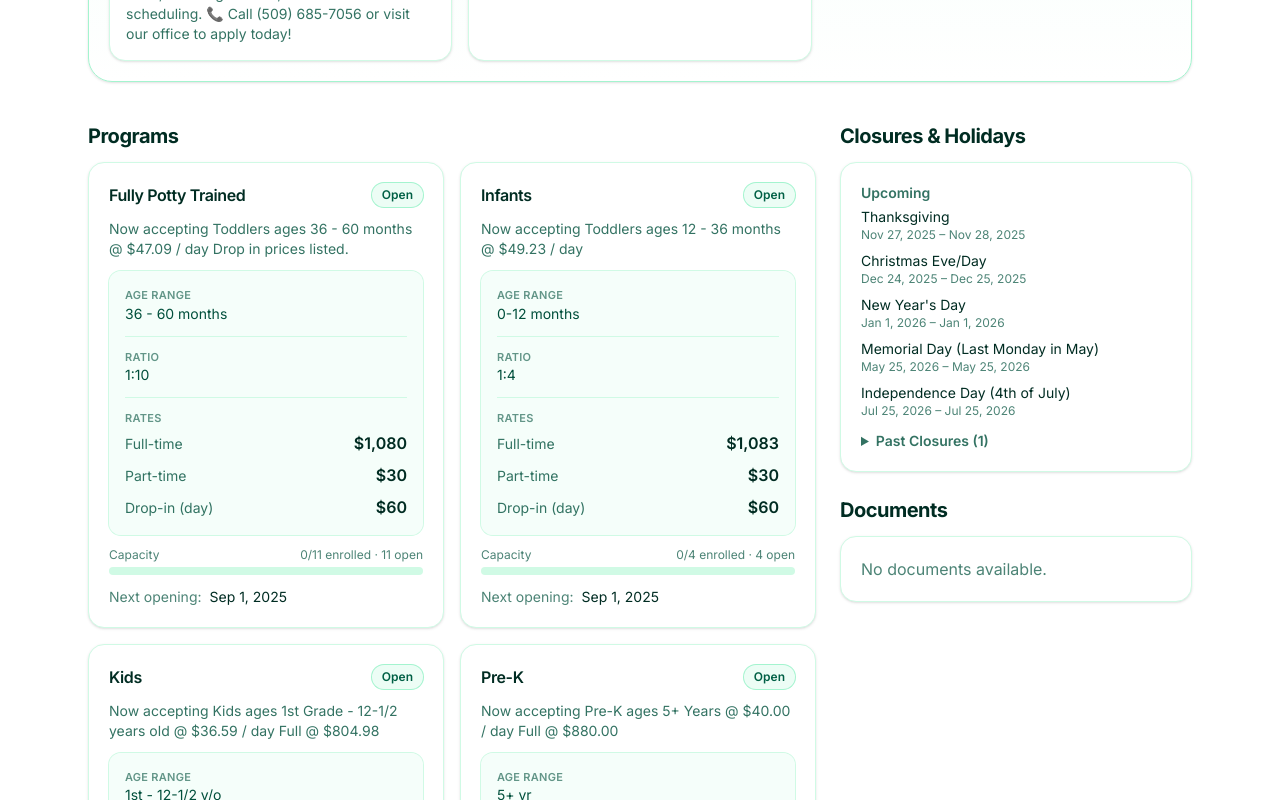
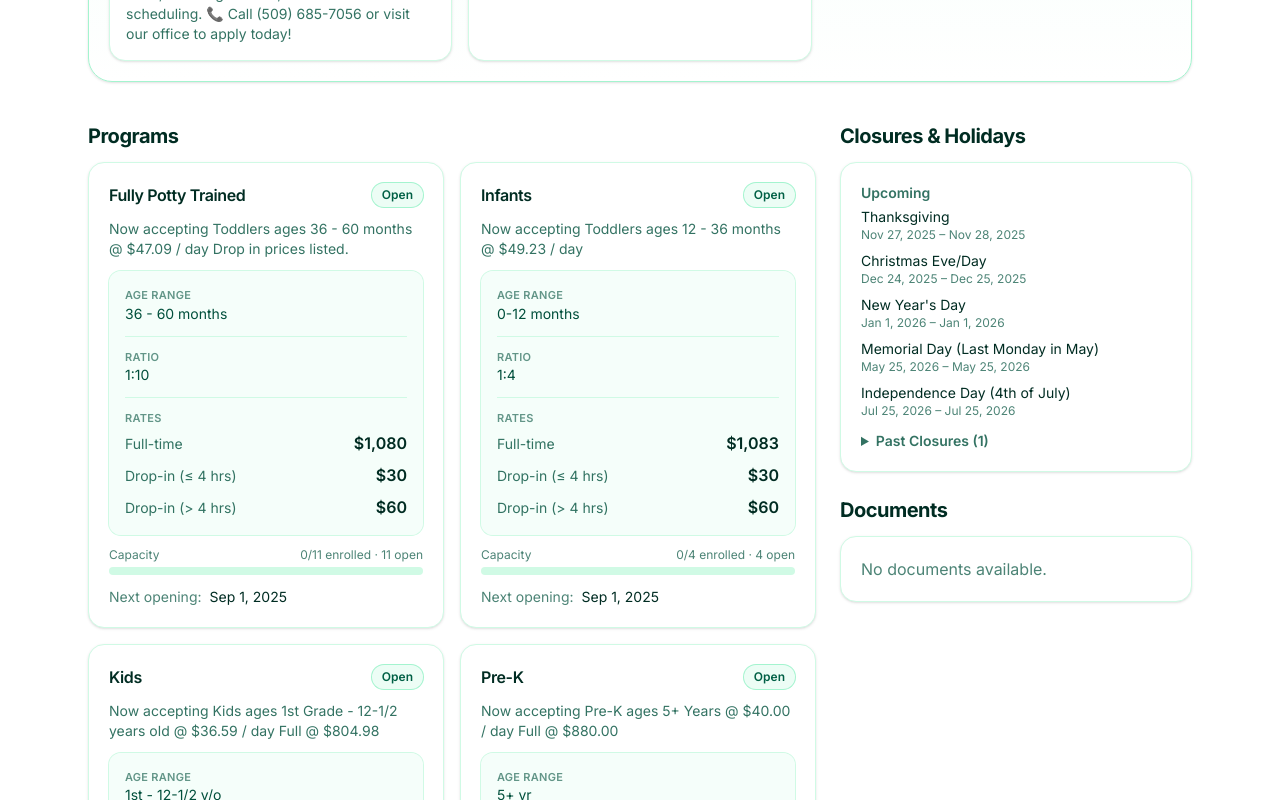
Before and after one commit to jredding43/daycarev2, a React (Vite) app: page /information in a window 1280 px wide. Shown: the part 560-1360 px from the top of the page. Built offline with nearby package versions, Linux system fonts and the light colour scheme.

Commit message:
Update Information.tsx: CMS-driven disclaimer + drop-in tiers

```diff
--- a/src/pages/Information.tsx
+++ b/src/pages/Information.tsx
@@ -6,7 +6,12 @@ type Program = {
   age_range: string;
   description: string;
   ratio: string;
-  tuition: { full_time: number; part_time?: number; drop_in?: number };
+  tuition: {
+    full_time: number;
+    // NEW drop-in tiers (match Netlify CMS schema)
+    drop_in1?: number; // ≤ threshold hours
+    drop_in2?: number; // > threshold hours
+  };
   availability: {
     status: string; // "Openings" | "Waitlist" | "Full" | etc.
     max_capacity: number;
@@ -19,7 +24,7 @@ type Closure = { title: string; start: string; end?: string; description?: strin
 type Document = { title: string; file: string; description?: string };
 type InfoItem = { title: string; description?: string };
 
-// NEW: Billing settings type
+// Billing settings type
 type BillingSettings = {
   enabled?: boolean;
   threshold_hours?: number;
@@ -57,21 +62,38 @@ const capacityPct = (enrolled: number, max: number) =>
   Math.max(0, Math.min(100, Math.round((enrolled / Math.max(1, max)) * 100)));
 
 /** Build-time content loading (no network calls): */
-const programModules = import.meta.glob("/src/content/programs/*.json", { eager: true, import: "default" }) as Record<string, Program>;
-const closureModules = import.meta.glob("/src/content/closures/*.json", { eager: true, import: "default" }) as Record<string, Closure>;
-const documentModules = import.meta.glob("/src/content/documents/*.json", { eager: true, import: "default" }) as Record<string, Document>;
-const infoModules = import.meta.glob("/src/content/information/*.json", { eager: true, import: "default" }) as Record<string, InfoItem>;
+const programModules = import.meta.glob("/src/content/programs/*.json", { eager: true, import: "default" }) as Record<
+  string,
+  Program
+>;
+const closureModules = import.meta.glob("/src/content/closures/*.json", { eager: true, import: "default" }) as Record<
+  string,
+  Closure
+>;
+const documentModules = import.meta.glob("/src/content/documents/*.json", { eager: true, import: "default" }) as Record<
+  string,
+  Document
+>;
+const infoModules = import.meta.glob("/src/content/information/*.json", { eager: true, import: "default" }) as Record<
+  string,
+  InfoItem
+>;
 
-// NEW: load singleton billing settings from Netlify CMS file
-const billingModules = import.meta.glob("/src/content/settings/billing.json", { eager: true, import: "default" }) as Record<string, BillingSettings>;
+// Billing (singleton)
+const billingModules = import.meta.glob("/src/content/settings/billing.json", {
+  eager: true,
+  import: "default",
+}) as Record<string, BillingSettings>;
+
 const defaultBilling: Required<BillingSettings> = {
   enabled: true,
   threshold_hours: 4,
   rate_under_or_equal: 30,
   rate_over: 60,
   disclaimer: "",
-  notes: ""
+  notes: "",
 };
+
 const loadedBilling = Object.values(billingModules)[0] || {};
 const billing: Required<BillingSettings> = {
   ...defaultBilling,
@@ -79,6 +101,7 @@ const billing: Required<BillingSettings> = {
   threshold_hours: Number(loadedBilling.threshold_hours ?? defaultBilling.threshold_hours),
   rate_under_or_equal: Number(loadedBilling.rate_under_or_equal ?? defaultBilling.rate_under_or_equal),
   rate_over: Number(loadedBilling.rate_over ?? defaultBilling.rate_over),
+  // disclaimer and notes are strings already; the spread above covers them
 };
 
 const programs: Program[] = Object.values(programModules);
@@ -103,9 +126,13 @@ const Information: React.FC = () => {
       {/* ===== Bulletin Board ===== */}
       <section aria-labelledby="bulletin-title" className="mb-10">
         <div className="mb-3 flex items-center justify-between">
-          <h2 id="bulletin-title" className="text-xl font-bold tracking-tight">Bulletin Board</h2>
+          <h2 id="bulletin-title" className="text-xl font-bold tracking-tight">
+            Bulletin Board
+          </h2>
           {infoItems.length > 0 && (
-            <span className="text-xs text-emerald-900/60">{infoItems.length} update{infoItems.length > 1 ? "s" : ""}</span>
+            <span className="text-xs text-emerald-900/60">
+              {infoItems.length} update{infoItems.length > 1 ? "s" : ""}
+            </span>
           )}
         </div>
 
@@ -128,7 +155,7 @@ const Information: React.FC = () => {
         </div>
       </section>
 
-      {/* ===== Brightwheel Billing Disclaimer (CMS-driven) ===== */}
+      {/* ===== Brightwheel Billing Disclaimer (from CMS) ===== */}
       {billing.enabled && billing.disclaimer && (
         <section className="mb-6">
           <div className="rounded-xl border border-amber-200 bg-amber-50 p-4 text-sm text-amber-900 shadow-sm">
@@ -203,24 +230,27 @@ const Information: React.FC = () => {
                           </li>
 
                           {/* Only render if provided */}
-                        {typeof p.tuition.part_time === "number" && (
+                          {typeof p.tuition.drop_in1 === "number" && (
                             <li className="flex items-baseline justify-between">
-                            <span className="text-sm text-emerald-900/80">Part-time</span>
-                            <span className="text-base font-semibold">{fmtUSD(p.tuition.part_time)}</span>
+                              <span className="text-sm text-emerald-900/80">
+                                Drop-in (≤ {billing.threshold_hours} hrs)
+                              </span>
+                              <span className="text-base font-semibold">{fmtUSD(p.tuition.drop_in1)}</span>
                             </li>
                           )}
 
-                        {typeof p.tuition.drop_in === "number" && (
+                          {typeof p.tuition.drop_in2 === "number" && (
                             <li className="flex items-baseline justify-between">
-                            <span className="text-sm text-emerald-900/80">Drop-in (day)</span>
-                            <span className="text-base font-semibold">{fmtUSD(p.tuition.drop_in)}</span>
+                              <span className="text-sm text-emerald-900/80">
+                                Drop-in (&gt; {billing.threshold_hours} hrs)
+                              </span>
+                              <span className="text-base font-semibold">{fmtUSD(p.tuition.drop_in2)}</span>
                             </li>
                           )}
                         </ul>
                       </div>
                     </dl>
                   </div>
-
 
                   <div className="mb-1 flex items-center justify-between text-xs text-emerald-900/70">
                     <span>Capacity</span>
@@ -294,9 +324,7 @@ const Information: React.FC = () => {
                             {c.description && <p className="text-sm text-emerald-900/80">{c.description}</p>}
                           </li>
                         ))}
-                        {sortedClosures.past.length > 8 && (
-                          <li className="text-xs text-emerald-900/60">Showing latest 8…</li>
-                        )}
+                        {sortedClosures.past.length > 8 && <li className="text-xs text-emerald-900/60">Showing latest 8…</li>}
                       </ul>
                     </details>
                   )}
@@ -340,9 +368,7 @@ const Information: React.FC = () => {
         </aside>
       </div>
 
-      <p className="mt-8 text-center text-xs text-emerald-900/50">
-        Questions? Call, text, or email us—happy to help.
-      </p>
+      <p className="mt-8 text-center text-xs text-emerald-900/50">Questions? Call, text, or email us—happy to help.</p>
     </section>
   );
 };
```
Lines whose indentation alone changed are shown as unchanged.
